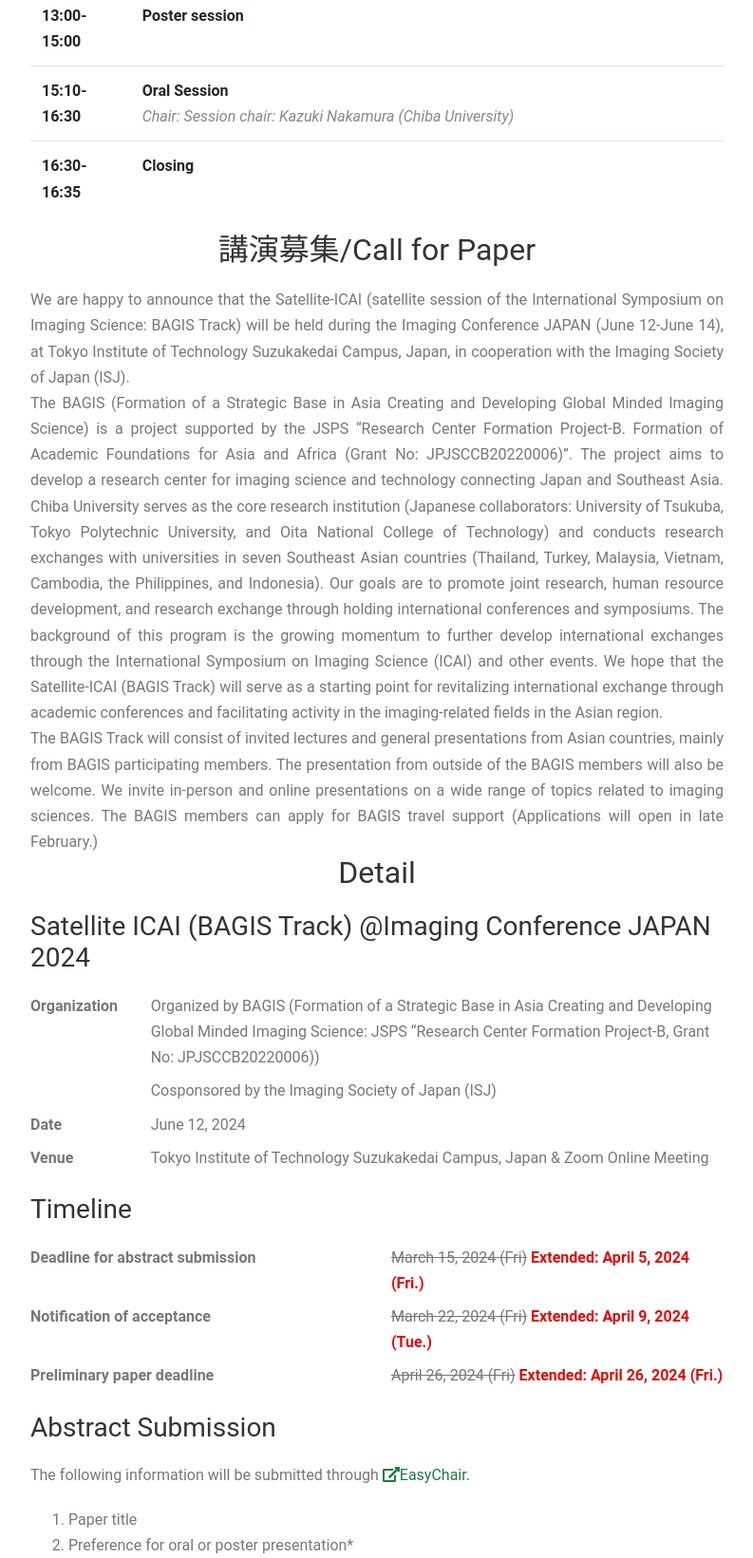
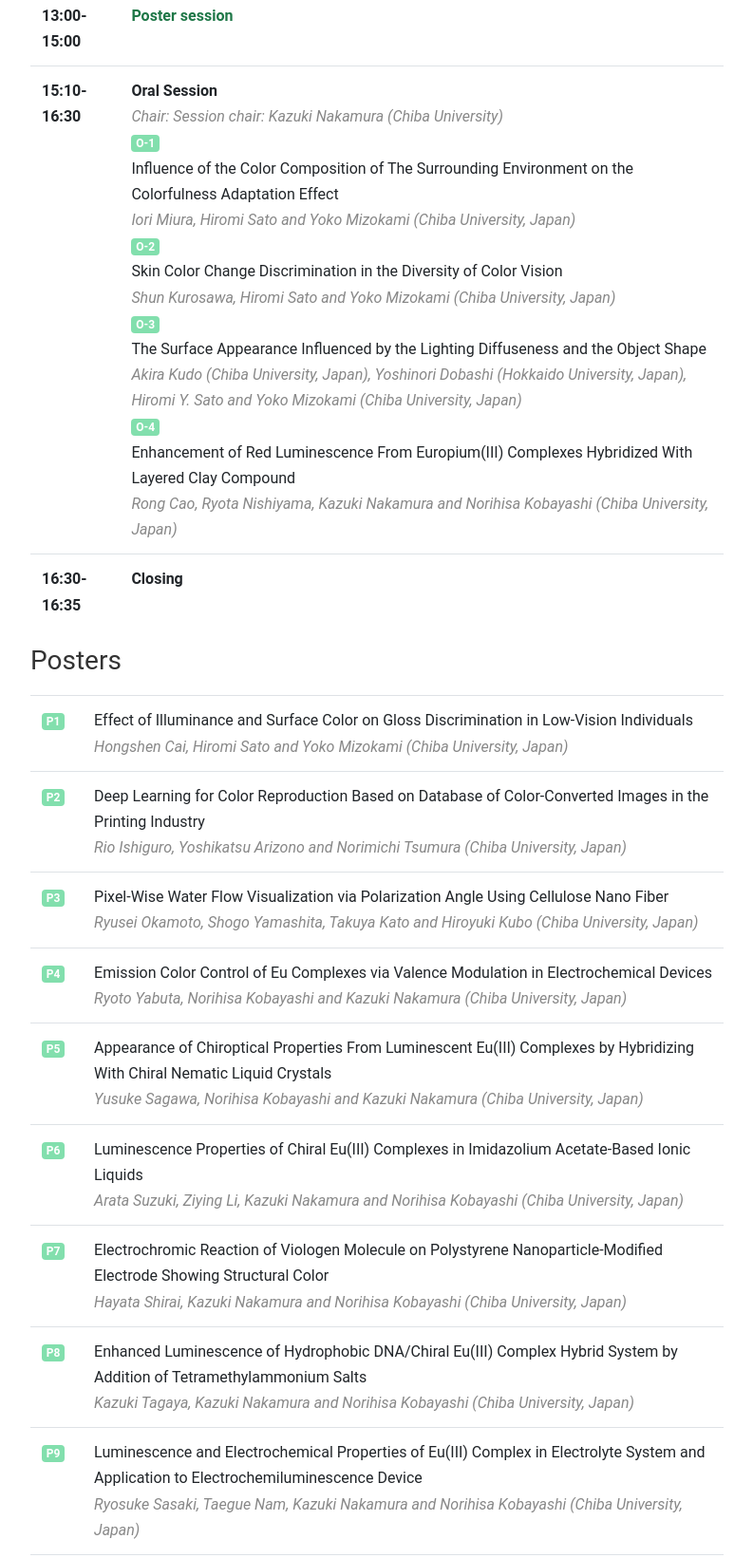
Before and after one commit to bagis-web/bagis-web.github.io, a plain HTML site: page symposium2024-jp.html in a window 1280 px wide. Shown: the part 959-2600 px from the top of the page at 95% size, without its empty margins (243-1036 px from the left). Drawn offline with nearby package versions, Linux system fonts and the light colour scheme; files whose address does not match are found by name.

Commit message:
update program

```diff
--- a/symposium2024-jp.html
+++ b/symposium2024-jp.html
@@ -128,7 +128,7 @@
 									<tr>
 										<th>11:05-11:55</th>
 										<td>
-											<div class="session-title">Invited Lecture</div><div class="session-chair">Session Chair: Yoko Mizokami (Chiba University)</div>
+											<div class="session-title">Invited Lecture</div><div class="session-chair">Yoko Mizokami (Chiba University)</div>
 											<div class="presentation">
 												<div class="pg-title">Title: Comparative Study on the Color and Gender Association in Japan and Thailand</div>
 												<div class="pg-author">Presenter: Kitirochna Rattanakasamsuk (Rajamangala University of Technology Thanyaburi, Thailand)</div>
@@ -145,9 +145,9 @@
 										<th>13:00-15:00</th>
 										<td>
 											<div class="session-title">
-												<!-- <a href="#posters"> -->
+												<a href="#posters">
 												Poster session
-											<!-- </a> -->
+											</a>
 										</div>
 										</td>
 									</tr>
@@ -155,26 +155,28 @@
 										<th>15:10-16:30</th>
 										<td>
 											<div class="session-title">Oral Session</div><div class="session-chair">Session chair: Kazuki Nakamura (Chiba University)</div>
-											<!-- <div class="presentation">
-												<span class="badge pid">2-1</span>
-												<div class="pg-title">Home Laboratory: pH Detection Using Color Change of Cabbage Solution</div>
-												<div class="pg-author">Surya Iryana Ihsanpuro, Abdul Halim, Latif Wahyudi, Farah Layli Ramadhani, Mikrimah Belva Areta, Ervan Arjani, Azmi Alvian Gabriel (Universitas Internasional Semen Indonesia, Indonesia), Maya Ismayati, Roni Maryana (Research Center for Biomass and Bioproducts, National Research and Innovation Agency (BRIN), Indonesia) and Maktum Muharja (Universitas Jember, Indonesia)</div>
+											<div class="presentation">
+												<span class="badge pid">O-1</span>
+												<div class="pg-title">Influence of the Color Composition of The Surrounding Environment on the Colorfulness
+													Adaptation Effect</div>
+												<div class="pg-author">Iori Miura, Hiromi Sato and Yoko Mizokami (Chiba University, Japan)</div>
 											</div>
 											<div class="presentation">
-												<span class="badge pid">2-2</span>
-												<div class="pg-title">Protection of Residual Layer for JPEG XT Images Using Reversible Data Hiding</div>
-												<div class="pg-author">Noa Kikuchi and Shoko Imaizumi (Chiba University, Japan)</div>
+												<span class="badge pid">O-2</span>
+												<div class="pg-title">Skin Color Change Discrimination in the Diversity of Color Vision</div>
+												<div class="pg-author">Shun Kurosawa, Hiromi Sato and Yoko Mizokami (Chiba University, Japan)</div>
 											</div>
 											<div class="presentation">
-												<span class="badge pid">2-3</span>
-												<div class="pg-title">Multispectral Imaging Database and Spectral Reflectance of Pigments and Its Application</div>
-												<div class="pg-author">Sureeporn Khampaeng and Pichayada Katemake (Chulalongkorn University, Thailand)</div>
+												<span class="badge pid">O-3</span>
+												<div class="pg-title">The Surface Appearance Influenced by the Lighting Diffuseness and the Object Shape</div>
+												<div class="pg-author">	Akira Kudo (Chiba University, Japan), Yoshinori Dobashi (Hokkaido University, Japan), Hiromi Y. Sato and Yoko Mizokami (Chiba University, Japan)</div>
 											</div>
 											<div class="presentation">
-												<span class="badge pid">2-4 (Online)</span>
-												<div class="pg-title">Classifying Fruits and Vegetables Using Deep Learning Techniques</div>
-												<div class="pg-author">Areerat Pathomchaiwal (Siam University, Thailand) and Norimichi Tsumura (Chiba University, Japan)</div>
-											</div> -->
+												<span class="badge pid">O-4</span>
+												<div class="pg-title">Enhancement of Red Luminescence From Europium(III) Complexes Hybridized With Layered Clay
+													Compound</div>
+												<div class="pg-author">Rong Cao, Ryota Nishiyama, Kazuki Nakamura and Norihisa Kobayashi (Chiba University, Japan)</div>
+											</div>
 										</td>
 									</tr>
 									<tr>
@@ -184,17 +186,19 @@
 										</td>
 									</tr>
 								</table>
-								<!-- <h3 id="posters">Posters</h3>
+								<h3 id="posters">Posters</h3>
 								<table class="table">
-									<tr><th><span class="badge pid">P1</span></th><td><div class="poster"><div class="pg-title">The Color Through Traditional Papers, Reflecting Possible Cell Remaining</div><div class="pg-author">Minsoo Shin and Toshiharu Enomae (University of Tsukuba, Japan)</div></div></td></tr>
-									<tr><th><span class="badge pid">P2</span></th><td><div class="poster"><div class="pg-title">Preference of Thai and Japanese on Photographs Taking Through Various Color Filters In Case Of Appearing Healthy Skin</div><div class="pg-author">Chanida Saksirikosol, Chanprapha Phuangsuwan, Kitirochna Rattanakasamsuk and Uravis Tangkijviwat (Rajamangala University of Technology Thanyaburi, Thailand)</div></div></td></tr>
-									<tr><th><span class="badge pid">P3</span></th><td><div class="poster"><div class="pg-title">Powder Electroluminescenct Device by Using a Naphthalenediimide Macrocycle with Red-Emission </div><div class="pg-author">Hiiro Nakano (National Institute of Technology, Oita College, Japan), Riko Tanaka, Tomohito Ide (National Institute of Technology, Tokyo College, Japan), Yoshitaka Tsuchido (Tokyo University of Science, Japan), Toshifumi Satoh (Tokyo Polytechnic University, Japan) and Shota Tsuneyasu (National Institute of Technology, Oita College, Japan)</div></div></td></tr>
-									<tr><th><span class="badge pid">P4</span></th><td><div class="poster"><div class="pg-title">The Effect of Surrounding for Simultaneous Color Contrast</div><div class="pg-author">Janejira Mepean, Chanprapha Phuangsuwan and Mitsuo Ikeda (Rajamangala University of Technology Thanyaburi, Thailand)</div></div></td></tr>
-									<tr><th><span class="badge pid">P5</span></th><td><div class="poster"><div class="pg-title">A Noise-Robust Pulse Wave Estimation Using Wiener Estimation Method</div><div class="pg-author">Yuta Hino and Norimichi Tsumura (Chiba University, Japan)</div></div></td></tr>
-									<tr><th><span class="badge pid">P6</span></th><td><div class="poster"><div class="pg-title">Temperature Compensation for Thermal Synthetic Aperture Imaging</div><div class="pg-author">Miyuki Matsuda (Tokai University, Japan), Kenichiro Tanaka (Ritsumeikan University, Japan), Takuya Funatomi, Yasuhiro Mukaigawa (Nara Institute of Science and Technology, Japan), Suren Jayasuriya (Arizona State University, USA) and Hiroyuki Kubo (Chiba University, Japan)</div></div></td></tr>
-									<tr><th><span class="badge pid">P7</span></th><td><div class="poster"><div class="pg-title">Effect of Skin Color Change on Facial Expression Recognition: A Study of Japanese and Thai Observers</div><div class="pg-author">Yuanyuan He, Ryo Michishita, Hiromi Sato and Yoko Mizokami (Chiba University, Japan)</div></div></td></tr>
-									<tr><th><span class="badge pid">P8</span></th><td><div class="poster"><div class="pg-title">Optical Properties of Subshell Structures</div><div class="pg-author">Yuto Fujita and Daisuke Tanaka (National Institute of Technology, Oita College, Japan)</div></div></td></tr>
-								</table> -->
+									<tr><th><span class="badge pid">P1</span></th><td><div class="poster"><div class="pg-title">Effect of Illuminance and Surface Color on Gloss Discrimination in Low-Vision Individuals</div><div class="pg-author">Hongshen Cai, Hiromi Sato and Yoko Mizokami (Chiba University, Japan)</div></div></td></tr>
+									<tr><th><span class="badge pid">P2</span></th><td><div class="poster"><div class="pg-title">Deep Learning for Color Reproduction Based on Database of Color-Converted Images in the Printing Industry</div><div class="pg-author">Rio Ishiguro, Yoshikatsu Arizono and Norimichi Tsumura (Chiba University, Japan)</div></div></td></tr>
+									<tr><th><span class="badge pid">P3</span></th><td><div class="poster"><div class="pg-title">Pixel-Wise Water Flow Visualization via Polarization Angle Using Cellulose Nano Fiber</div><div class="pg-author">Ryusei Okamoto, Shogo Yamashita, Takuya Kato and Hiroyuki Kubo (Chiba University, Japan)</div></div></td></tr>
+									<tr><th><span class="badge pid">P4</span></th><td><div class="poster"><div class="pg-title">Emission Color Control of Eu Complexes via Valence Modulation in Electrochemical Devices</div><div class="pg-author">Ryoto Yabuta, Norihisa Kobayashi and Kazuki Nakamura (Chiba University, Japan)</div></div></td></tr>
+									<tr><th><span class="badge pid">P5</span></th><td><div class="poster"><div class="pg-title">Appearance of Chiroptical Properties From Luminescent Eu(III) Complexes by Hybridizing With Chiral Nematic Liquid Crystals</div><div class="pg-author">Yusuke Sagawa, Norihisa Kobayashi and Kazuki Nakamura (Chiba University, Japan)</div></div></td></tr>
+									<tr><th><span class="badge pid">P6</span></th><td><div class="poster"><div class="pg-title">Luminescence Properties of Chiral Eu(III) Complexes in Imidazolium Acetate-Based Ionic Liquids</div><div class="pg-author">Arata Suzuki, Ziying Li, Kazuki Nakamura and Norihisa Kobayashi (Chiba University, Japan)</div></div></td></tr>
+									<tr><th><span class="badge pid">P7</span></th><td><div class="poster"><div class="pg-title">Electrochromic Reaction of Viologen Molecule on Polystyrene Nanoparticle-Modified Electrode Showing Structural Color</div><div class="pg-author">Hayata Shirai, Kazuki Nakamura and Norihisa Kobayashi (Chiba University, Japan)</div></div></td></tr>
+									<tr><th><span class="badge pid">P8</span></th><td><div class="poster"><div class="pg-title">Enhanced Luminescence of Hydrophobic DNA/Chiral Eu(III) Complex Hybrid System by Addition of Tetramethylammonium Salts</div><div class="pg-author">Kazuki Tagaya, Kazuki Nakamura and Norihisa Kobayashi (Chiba University, Japan)</div></div></td></tr>
+									<tr><th><span class="badge pid">P9</span></th><td><div class="poster"><div class="pg-title">Luminescence and Electrochemical Properties of Eu(III) Complex in Electrolyte System and Application to Electrochemiluminescence Device</div><div class="pg-author">Ryosuke Sasaki, Taegue Nam, Kazuki Nakamura and Norihisa Kobayashi (Chiba University, Japan)</div></div></td></tr>
+									<tr><th><span class="badge pid">P10</span></th><td><div class="poster"><div class="pg-title">Improved Electrochemical Luminescence Control of Europium Ion by Addition of Crown Ether</div><div class="pg-author">Genta Yoshida, Ryoto Yabuta, Norihisa Kobayashi and Kazuki Nakamura (Chiba University, Japan)</div></div></td></tr>
+								</table>
 							</div>
 						</div>
 						<h2 id="cfp">講演募集/Call for Paper</h2>
```
